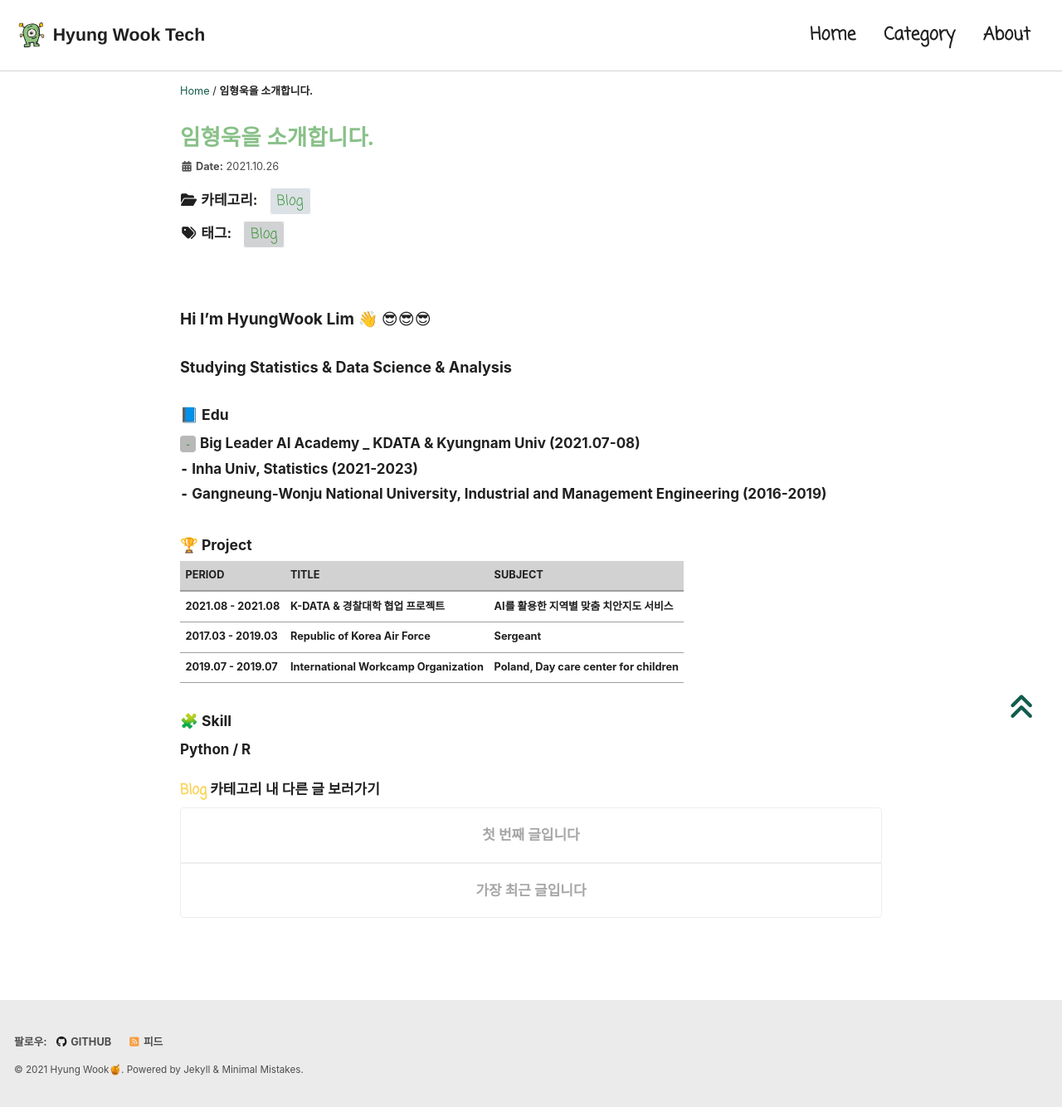
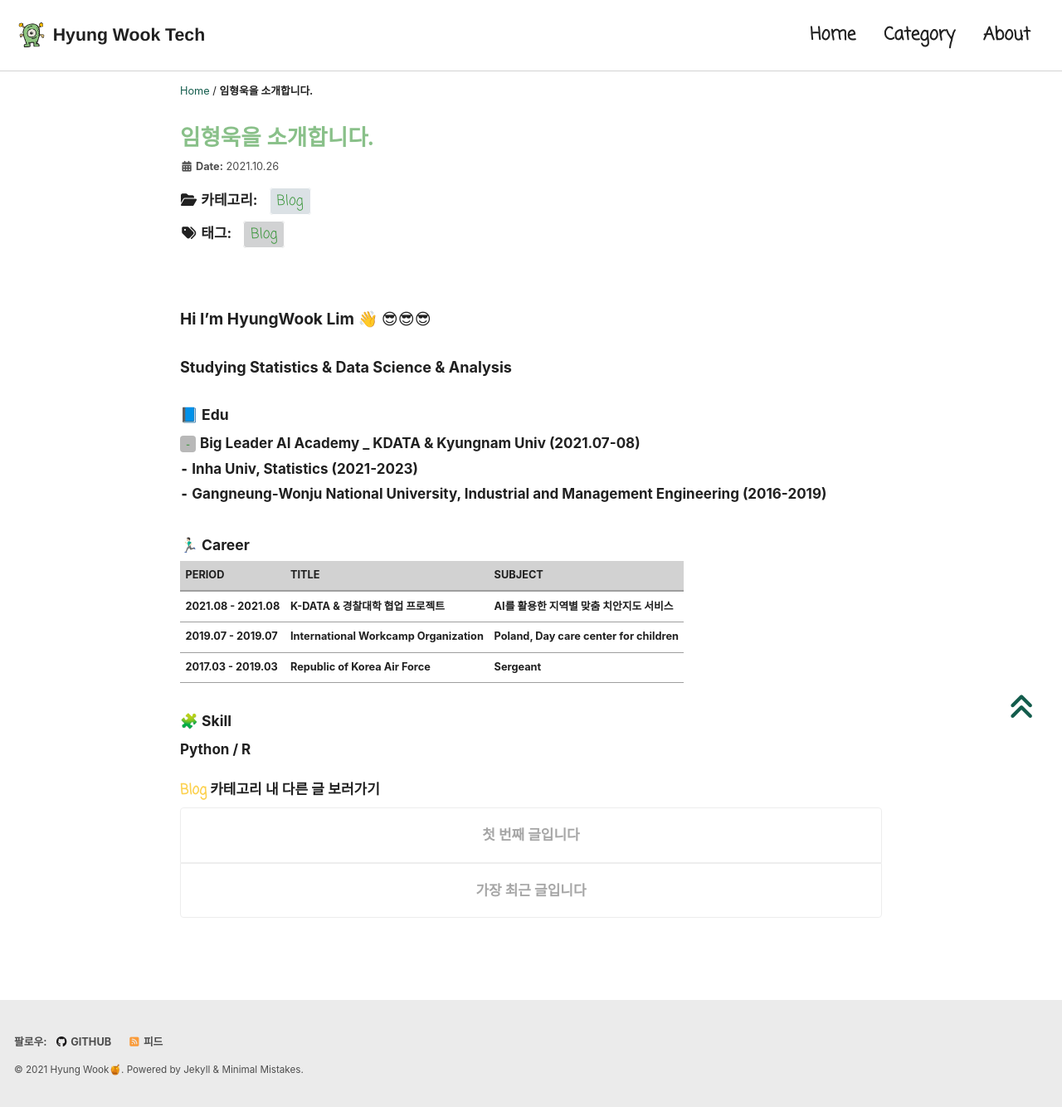
Before and after one commit to hwlim2010/hwlim2010.github.io, a Jekyll site: the page built from _pages/about.md, in a window 1280 px wide. Shown: the whole page at 83% size. Built offline with Jekyll 4.4.1, drawn with Linux system fonts in a browser that asks for light colours; cached includes are drawn as plain includes; nearby versions of some CDN libraries; some web fonts are replaced.

Commit message:
about 수정

```diff
--- a/_pages/about.md
+++ b/_pages/about.md
@@ -19,14 +19,13 @@ tags:
 `-` Inha Univ, Statistics (2021-2023)
 `-` Gangneung-Wonju National University, Industrial and Management Engineering (2016-2019)**
 
-##### 🏆 Project
+##### 🏃🏻‍♂️ Career
 
 | PERIOD | TITLE | SUBJECT |
 | ------- | ------- | -------|
 | **2021.08 - 2021.08** | **K-DATA & 경찰대학 협업 프로젝트** | **AI를 활용한 지역별 맞춤 치안지도 서비스** |
-| ------ | ------ | ------|
+| **2019.07 - 2019.07** | **International Workcamp Organization** | **Poland, Day care center for children**
 | **2017.03 - 2019.03** | **Republic of Korea Air Force** | **Sergeant**
-| **2019.07 - 2019.07** | **International Workcamp Organization** | **Poland, Day care center for children**
 
 ##### 🧩 Skill
 
```
